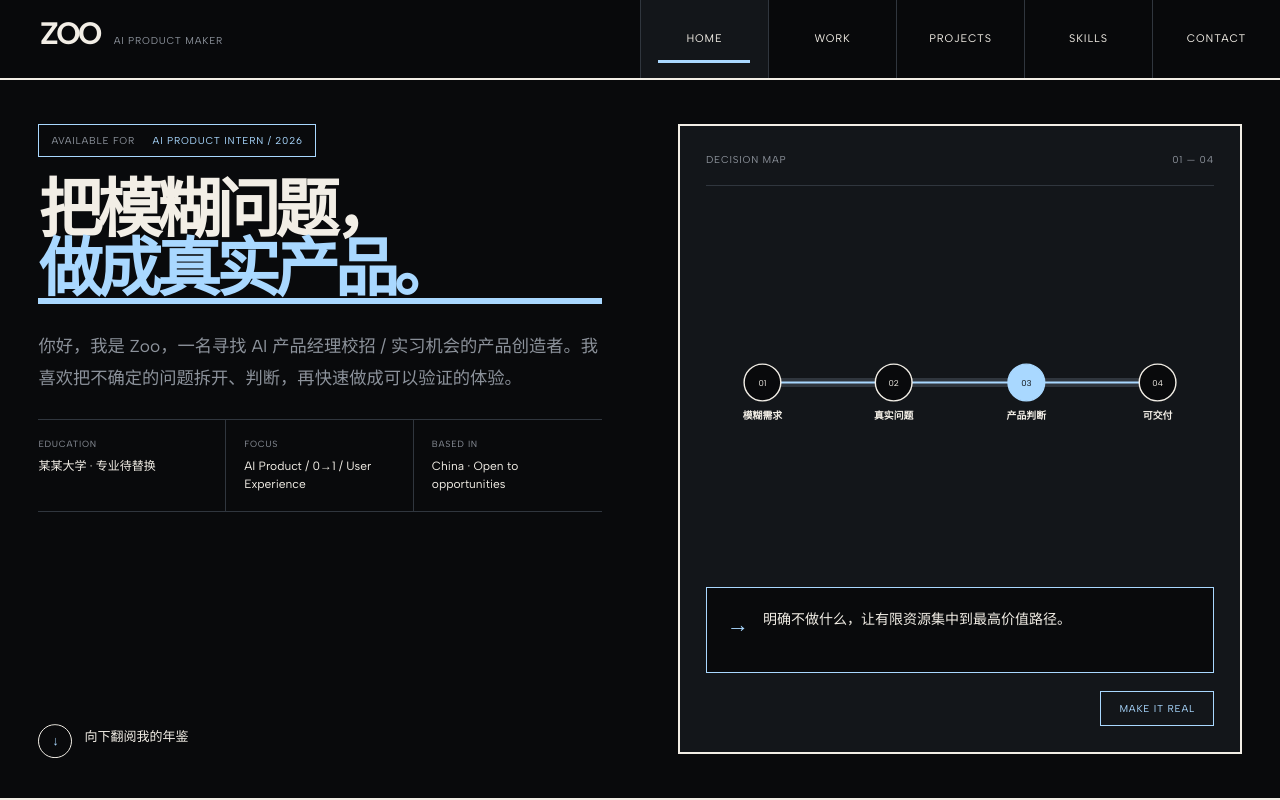
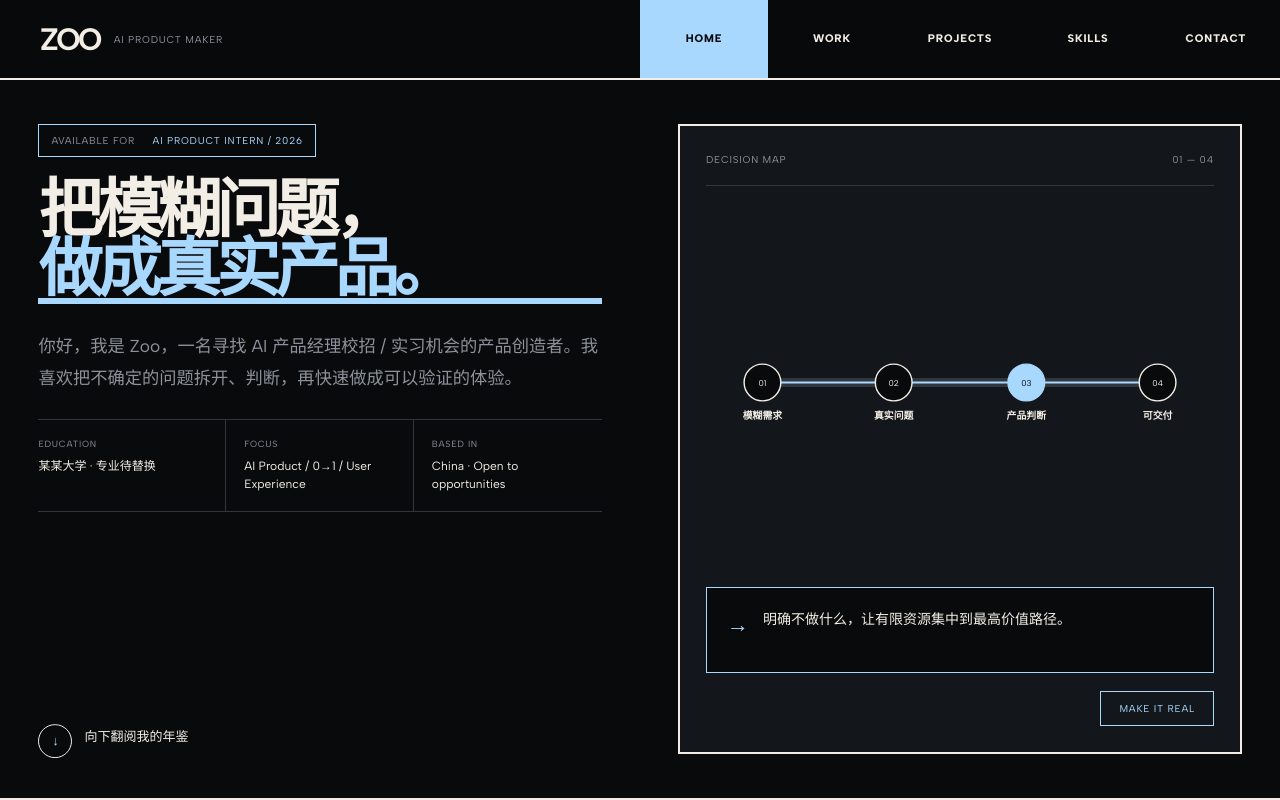
Before and after one commit to ZOO-AiiiPM/ZOO-site, a Next.js app: page / in a window 1280 px wide. Shown: the top 800 px of the page. Built offline with nearby package versions, Linux system fonts and the light colour scheme.

Commit message:
style: refine portfolio navigation tabs

```diff
--- a/app/home.css
+++ b/app/home.css
@@ -46,9 +46,9 @@ body:has(.home-portfolio) a {
 .home-topnav-name {
   flex: 0 0 50%;
   display: flex;
-  align-items: baseline;
+  align-items: center;
   gap: 14px;
-  padding: 18px 40px 0;
+  padding: 0 40px;
   border-right: 0;
 }
 
@@ -107,35 +107,25 @@ body:has(.home-portfolio) a {
   place-items: center;
   min-width: 0;
   padding: 0 10px;
-  border-left: 1px solid var(--home-faint);
+  border-left: 0;
   color: var(--home-pencil);
   font-size: 11px;
+  font-weight: 800;
   transition: color 160ms ease, background 160ms ease;
 }
 
 .home-topnav-indicator {
-  content: "";
-  position: absolute;
-  z-index: 2;
-  left: calc((100% / 5) * var(--home-active-index));
-  width: calc(100% / 5);
-  bottom: 15px;
-  height: 3px;
-  pointer-events: none;
-  transition: left 240ms cubic-bezier(0.22, 1, 0.36, 1);
-}
-
-.home-topnav-indicator::after {
-  content: "";
-  position: absolute;
-  inset: 0 18px;
-  background: var(--home-ice);
-}
-
-.home-topnav-links a:hover,
-.home-topnav-links a.is-active {
+  display: none;
+}
+
+.home-topnav-links a:hover {
   color: var(--home-ink);
   background: var(--home-sheet);
+}
+
+.home-topnav-links a.is-active {
+  color: var(--home-paper);
+  background: var(--home-ice);
 }
 
 .home-hero,
@@ -1428,12 +1418,10 @@ body:has(.home-portfolio) a {
 
 @media (max-width: 720px) {
   .home-topnav { width: 100%; height: 66px; padding: 0; overflow-x: auto; }
-  .home-topnav-name { flex-basis: 74px; min-width: 74px; padding: 19px 14px 0 0; }
+  .home-topnav-name { flex-basis: 74px; min-width: 74px; padding: 0 14px; }
   .home-topnav-name strong { font-size: 24px; }
   .home-topnav-links { min-width: 320px; }
   .home-topnav-links a { padding-inline: 12px; font-size: 9px; }
-  .home-topnav-indicator { bottom: 10px; }
-  .home-topnav-indicator::after { inset-inline: 10px; }
   .home-hero,
   .home-section,
   .home-footer { width: 100%; }
```
